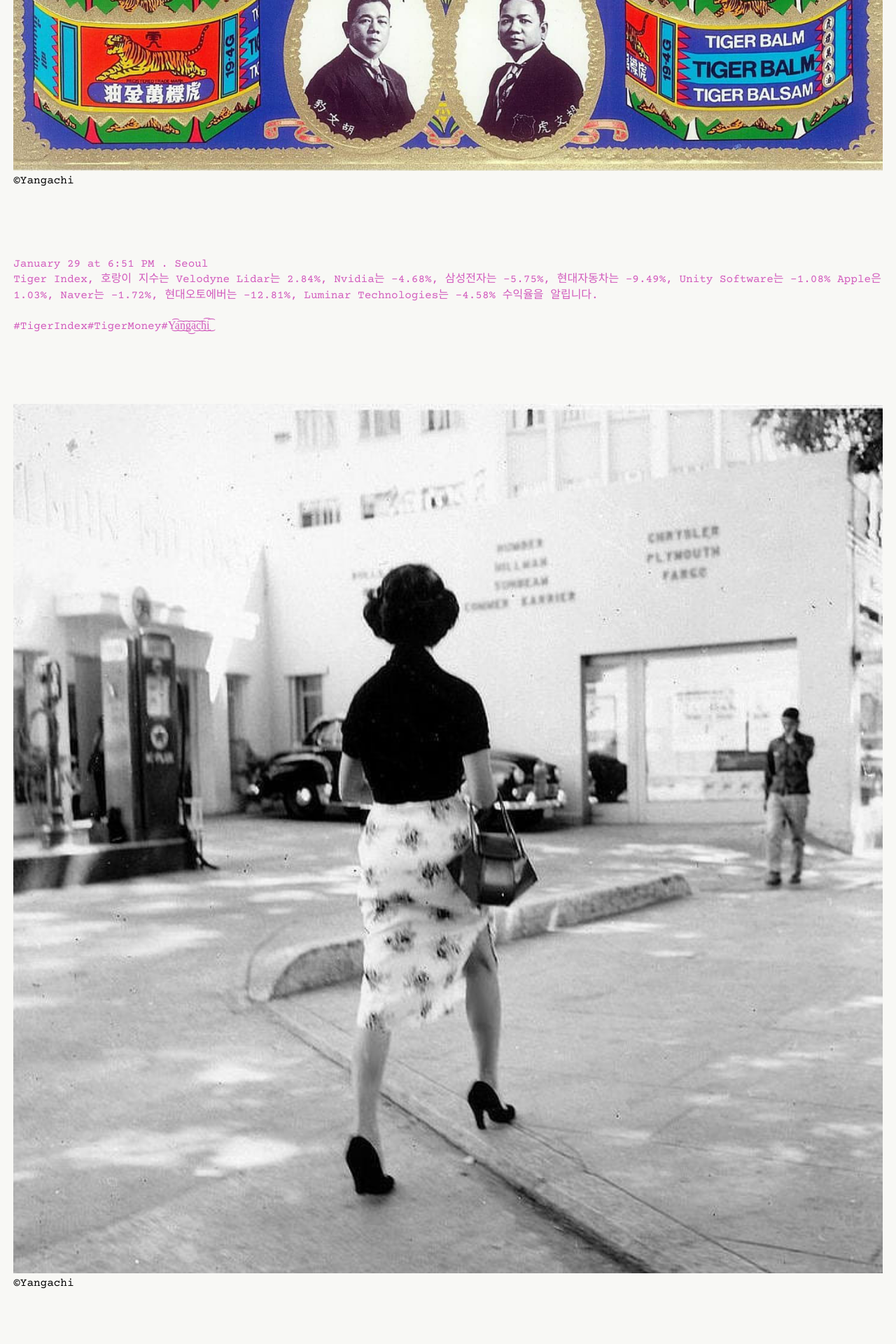
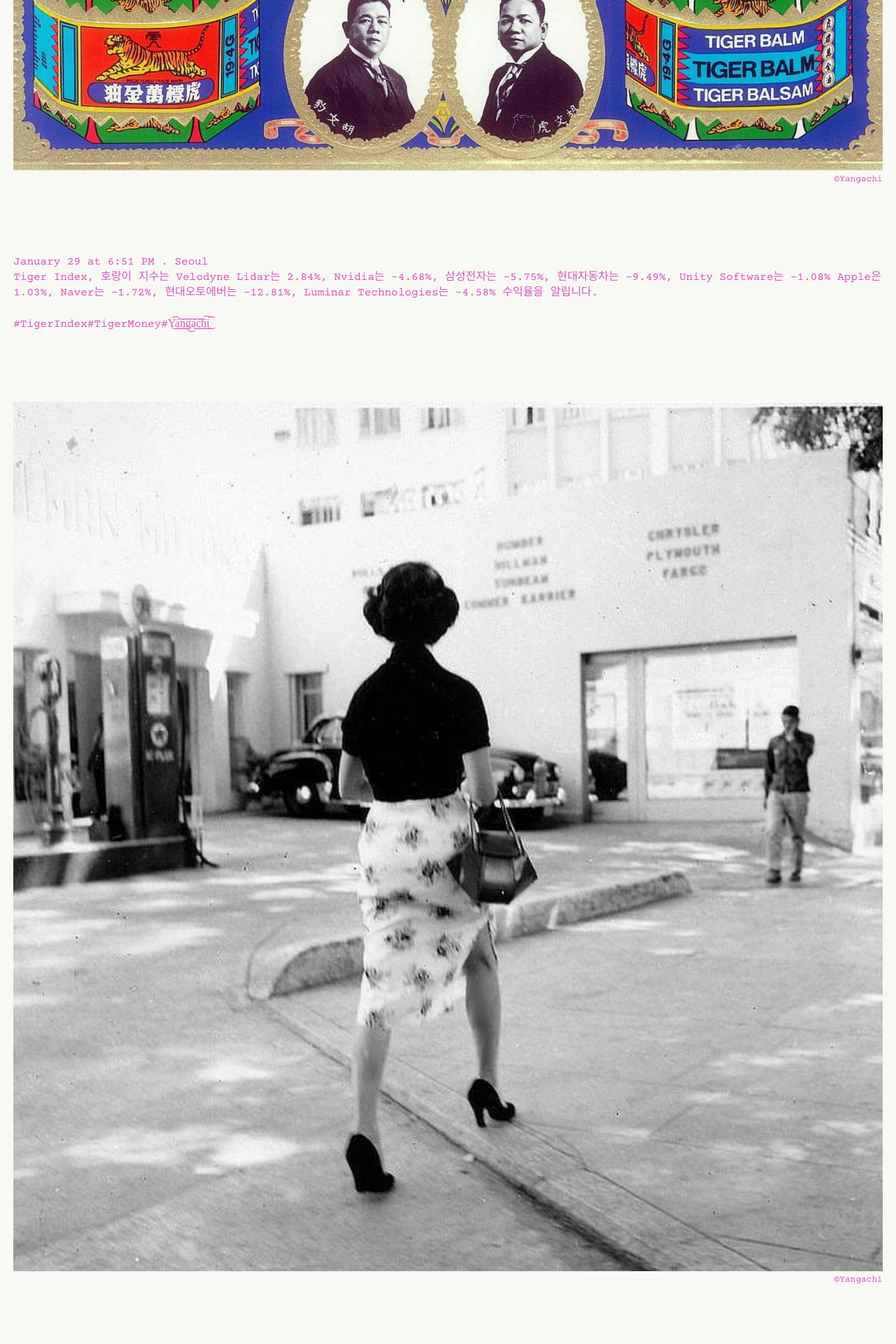
Before and after one commit to Lee-Si-Yoon/tigerindex, a Flask app: template templates/index.html in a window 1280 px wide. Shown: the part 2020-3940 px from the top of the page at 70% size. Run offline with Flask 2, Linux system fonts and the light colour scheme; the template is opened without the code that fills it, so the values that code supplies are empty; parts of the project's set-up code (start-up, migrations or seed data) failed here and were passed over.

Commit message:
Update style.css

```diff
--- a/static/styles/style.css
+++ b/static/styles/style.css
@@ -48,9 +48,12 @@ body {
     line-height: 140%;
   }
   .news span{
+    font-family: 'Courier Prime', monospace;
+    color: #D25BBD;
     font-weight: 300;
-    font-size: 1rem;
+    font-size: .8rem;
     margin-bottom: 8%;
+    text-align: end;
   }
   .news img{
     margin-top: 8%;
@@ -105,9 +108,12 @@ body {
     line-height: 140%;
   }
   .news span{
+    font-family: 'Courier Prime', monospace;
+    color: #D25BBD;
     font-weight: 300;
-    font-size: 1rem;
+    font-size: .8rem;
     margin-bottom: 10%;
+    text-align: end;
   }
   .news img{
     margin-top: 8%;
```
